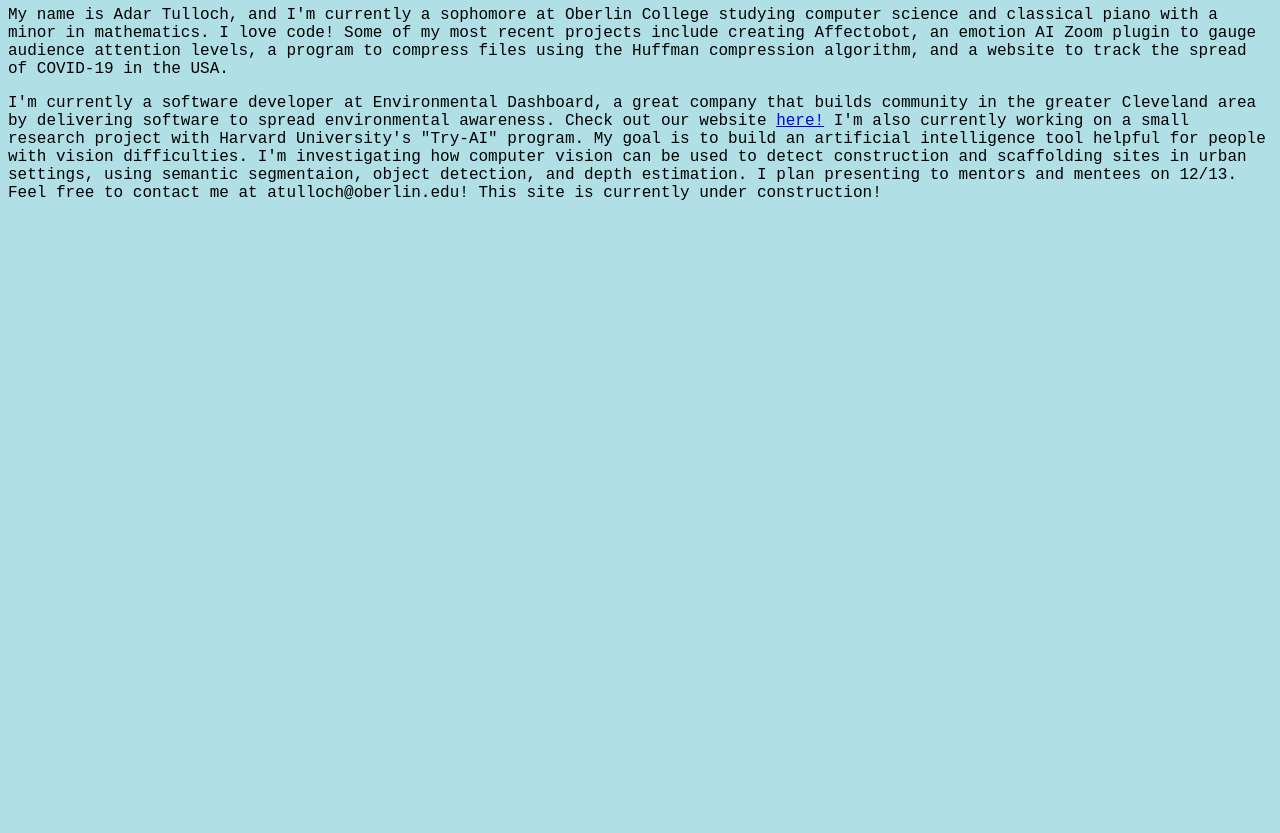
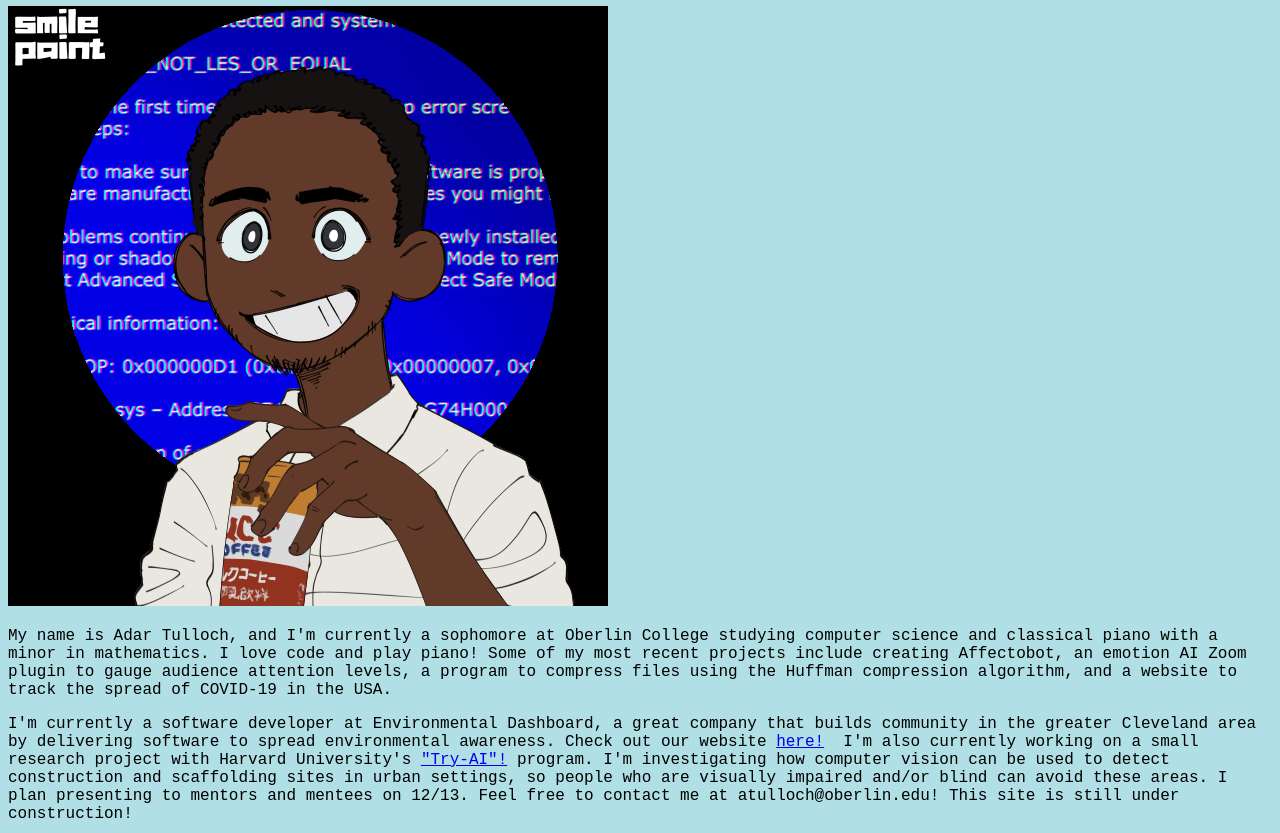
Before and after one commit to adartulloch/adartulloch.github.io, a plain HTML site: page index.html in a window 1280 px wide. Shown: the part 74-907 px from the top of the page. Before the commit the page ends 800 px from the top, so only its background shows below. Drawn offline with Linux system fonts and the light colour scheme.

Commit message:
rebuilding(2)

```diff
--- a/index.html
+++ b/index.html
@@ -10,18 +10,20 @@ body {
 </head>
 <body>
 
-<h1>Hi, I'm Adar!</h1>
+<h1>Hi, I'm Adar!</h1> <img src="img/website_profile.png" alt="it's me!">
 <p>My name is Adar Tulloch, and I'm currently a sophomore at Oberlin College studying computer science and classical piano with a minor in mathematics.
-  I love code! Some of my most recent projects include creating Affectobot, an emotion AI Zoom plugin to gauge audience attention levels, a program to
+  I love code and play piano! Some of my most recent projects include creating Affectobot, an emotion AI Zoom plugin to gauge audience attention levels, a program to
   compress files using the Huffman compression algorithm, and a website to track the spread of COVID-19 in the USA.
 </p>
 <p>
 I'm currently a software developer at Environmental Dashboard, a great company that builds community in the greater Cleveland area by
-delivering software to spread environmental awareness. Check out our website <a href="https://www.environmentaldashboard.org/">here!</a> I'm also currently working on a small research project with Harvard University's "Try-AI" program.
- My goal is to build an artificial intelligence tool helpful for people with vision difficulties.
-I'm investigating how computer vision can be used to detect construction and scaffolding sites in urban settings, using semantic segmentaion, object detection,
-and depth estimation. I plan presenting to mentors and mentees on 12/13.
-Feel free to contact me at atulloch@oberlin.edu! This site is currently under construction!</p>
+delivering software to spread environmental awareness. Check out our website <a href="https://www.environmentaldashboard.org/">here!</a>
+I'm also currently working on a small research project with Harvard University's <a href="https://sites.google.com/view/try-ai/about_1?authuser=0">"Try-AI"!</a> program.
+I'm investigating how computer vision can be used to detect construction and scaffolding sites in urban settings, so people who are visually impaired and/or blind
+can avoid these areas. I plan presenting to mentors and mentees on 12/13.
+Feel free to contact me at atulloch@oberlin.edu! This site is still under construction!</p>
+
+<img src="img/oberlin.jpeg" alt="oberlin logo">
 
 </body>
 </html>
```
Also changed, not shown: img/oberlin.jpeg (added).
